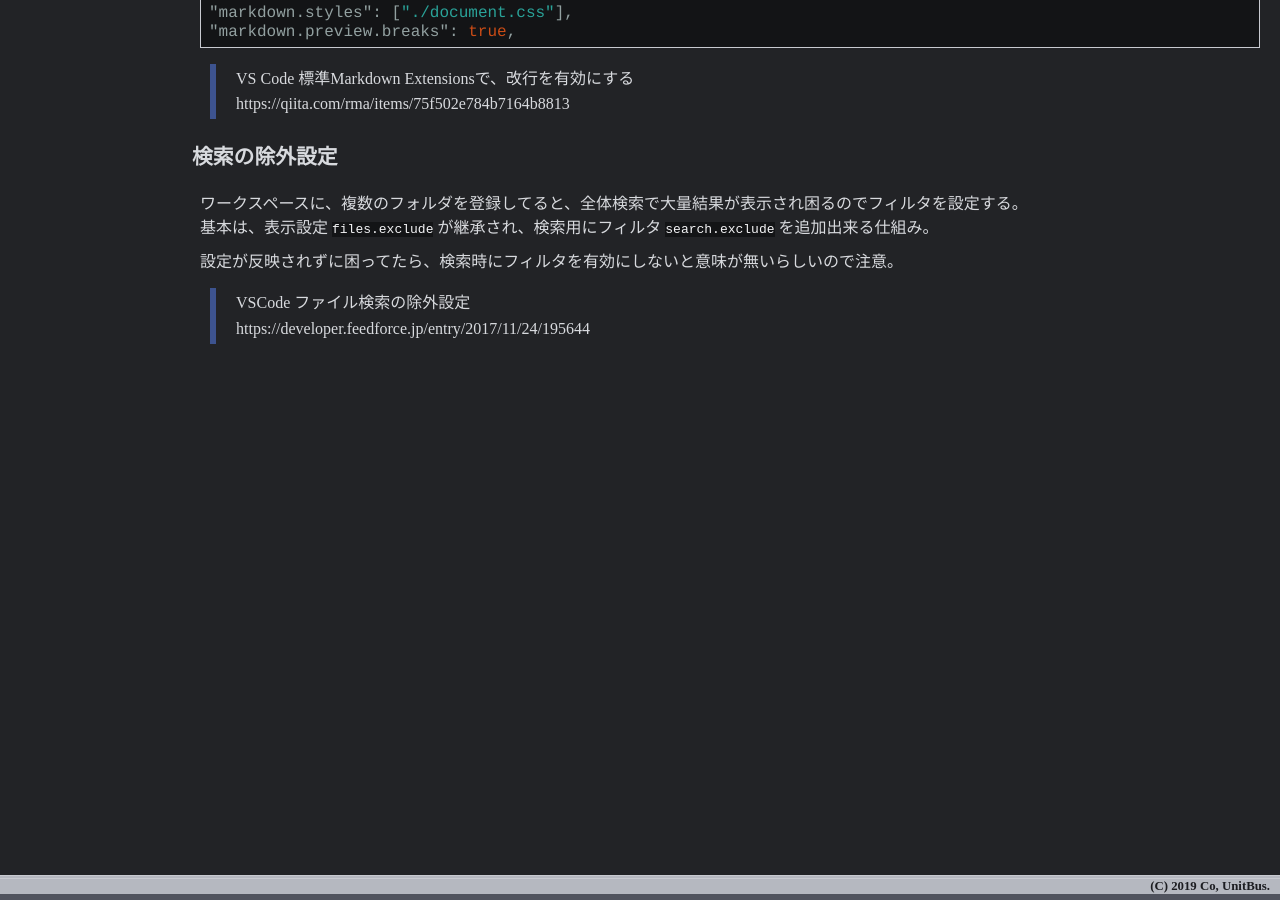
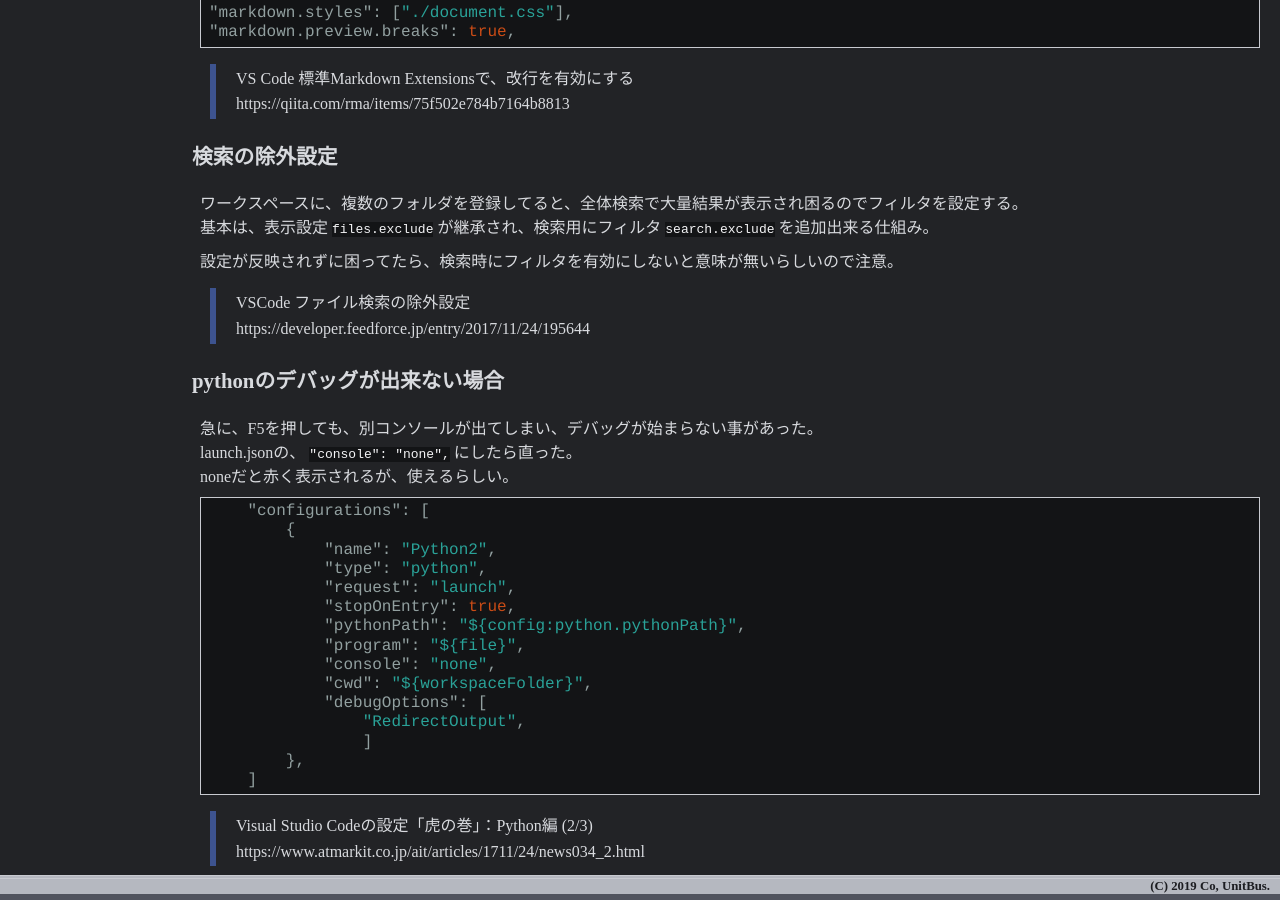
Before and after one commit to unitbus/unitbus.github.io, a Jekyll site: the page built from pages/vscode.md, in a window 1280 px wide and 900 px high, scrolled down 928 px. Built offline with Jekyll 4.4.1, drawn with Linux system fonts in a browser that asks for light colours.

Commit message:
Update vscode.md

````diff
--- a/pages/vscode.md
+++ b/pages/vscode.md
@@ -65,3 +65,30 @@
 
 > VSCode ファイル検索の除外設定
 https://developer.feedforce.jp/entry/2017/11/24/195644
+
+### pythonのデバッグが出来ない場合
+
+急に、F5を押しても、別コンソールが出てしまい、デバッグが始まらない事があった。
+launch.jsonの、 `"console": "none",` にしたら直った。
+noneだと赤く表示されるが、使えるらしい。
+
+```json
+    "configurations": [
+        {
+            "name": "Python2",
+            "type": "python",
+            "request": "launch",
+            "stopOnEntry": true,
+            "pythonPath": "${config:python.pythonPath}",
+            "program": "${file}",
+            "console": "none",
+            "cwd": "${workspaceFolder}",
+            "debugOptions": [
+                "RedirectOutput",
+                ]
+        },
+    ]
+```
+
+> Visual Studio Codeの設定「虎の巻」：Python編 (2/3)
+https://www.atmarkit.co.jp/ait/articles/1711/24/news034_2.html
````
